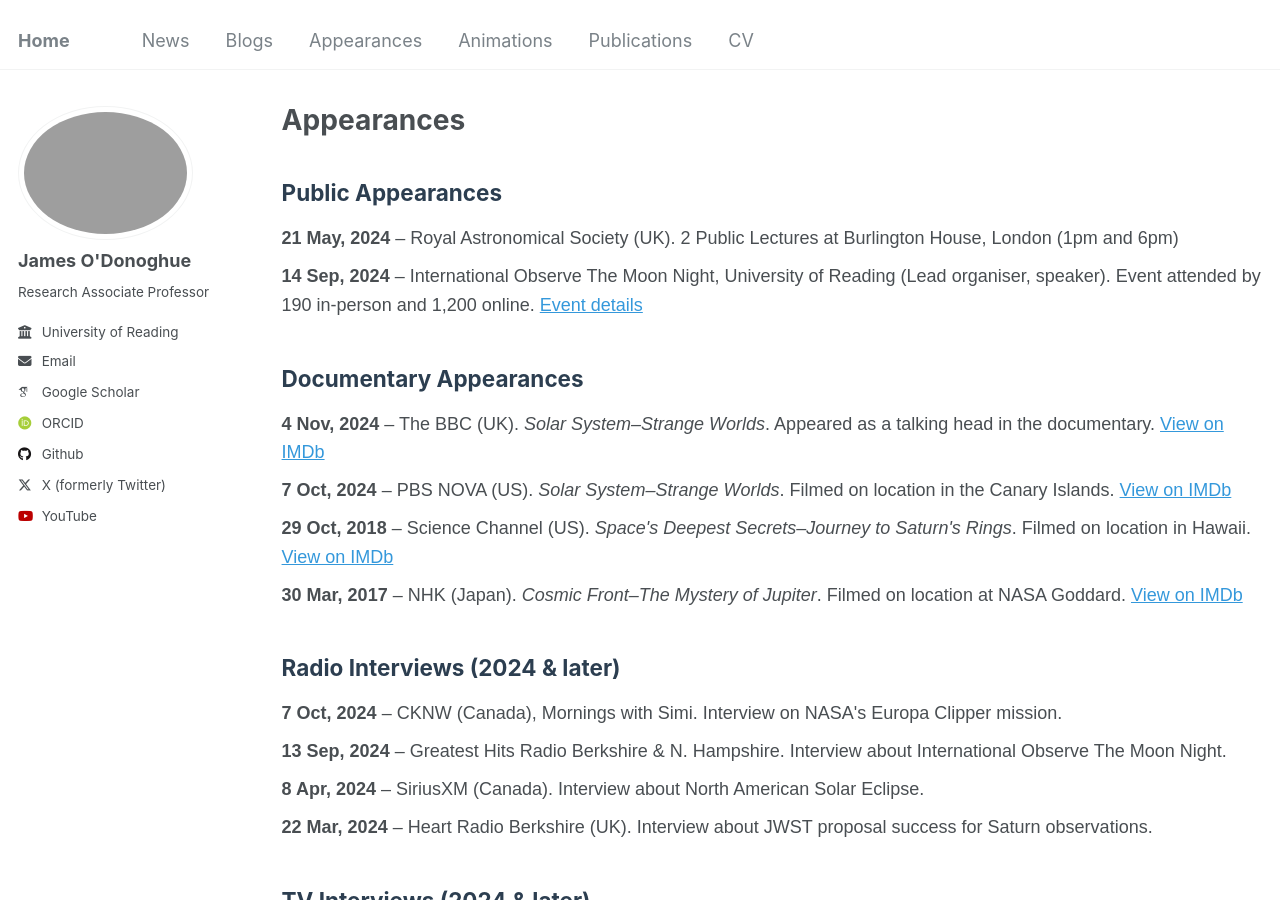
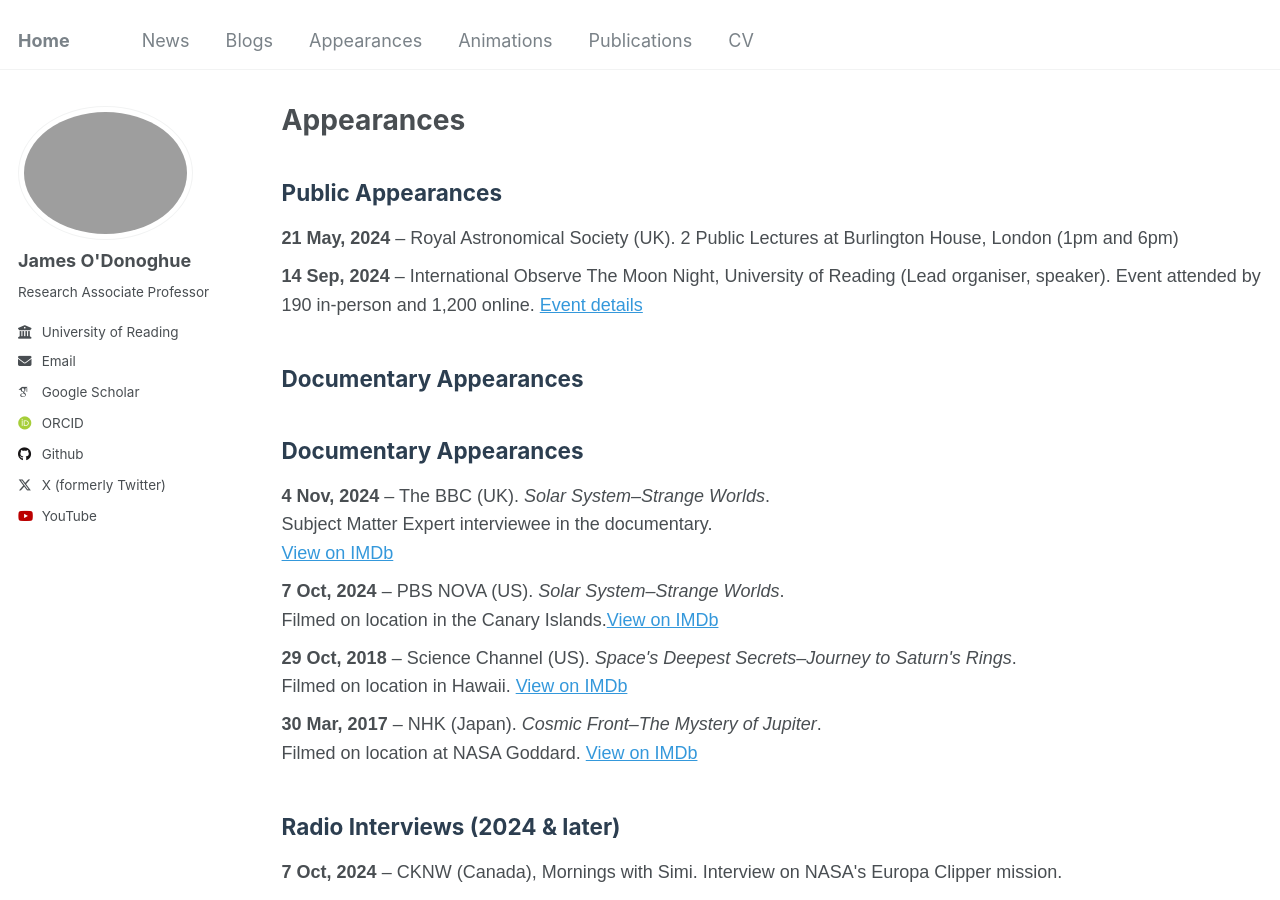
Before and after one commit to odonoghuespace/odonoghuespace.github.io, a Jekyll site: the page built from _pages/appearances.html, in a window 1280 px wide and 900 px high. Built offline with Jekyll 4.4.1, drawn with Linux system fonts in a browser that asks for light colours; some web fonts are replaced.

Commit message:
Update appearances.html

```diff
--- a/_pages/appearances.html
+++ b/_pages/appearances.html
@@ -48,12 +48,26 @@ author_profile: true
 
     <div class="section">
         <h2>Documentary Appearances</h2>
-        <ul>
-            <li><strong>4 Nov, 2024</strong> – The BBC (UK). <em>Solar System–Strange Worlds</em>. Appeared as a talking head in the documentary. <a href="https://m.imdb.com/title/tt33710647/?ref_=tt_eps_top" target="_blank">View on IMDb</a></li>
-            <li><strong>7 Oct, 2024</strong> – PBS NOVA (US). <em>Solar System–Strange Worlds</em>. Filmed on location in the Canary Islands. <a href="https://m.imdb.com/title/tt33575526/?ref_=tt_ov_ep_pr" target="_blank">View on IMDb</a></li>
-            <li><strong>29 Oct, 2018</strong> – Science Channel (US). <em>Space's Deepest Secrets–Journey to Saturn's Rings</em>. Filmed on location in Hawaii. <a href="https://m.imdb.com/title/tt9208136/?ref_=ttep_ep3" target="_blank">View on IMDb</a></li>
-            <li><strong>30 Mar, 2017</strong> – NHK (Japan). <em>Cosmic Front–The Mystery of Jupiter</em>. Filmed on location at NASA Goddard. <a href="https://m.imdb.com/title/tt9252696/?ref_=tt_cl_eps_sm_1" target="_blank">View on IMDb</a></li>
-        </ul>
+         <h2>Documentary Appearances</h2>
+    <ul>
+        <li>
+            <strong>4 Nov, 2024</strong> – The BBC (UK). <em>Solar System–Strange Worlds</em>.
+            <br>Subject Matter Expert interviewee in the documentary.
+            <br><a href="https://m.imdb.com/title/tt33710647/?ref_=tt_eps_top" target="_blank">View on IMDb</a>
+        </li>
+        <li>
+            <strong>7 Oct, 2024</strong> – PBS NOVA (US). <em>Solar System–Strange Worlds</em>.
+            <br>Filmed on location in the Canary Islands.<a href="https://m.imdb.com/title/tt33575526/?ref_=tt_ov_ep_pr" target="_blank">View on IMDb</a>
+        </li>
+        <li>
+            <strong>29 Oct, 2018</strong> – Science Channel (US). <em>Space's Deepest Secrets–Journey to Saturn's Rings</em>.
+            <br>Filmed on location in Hawaii. <a href="https://m.imdb.com/title/tt9208136/?ref_=ttep_ep3" target="_blank">View on IMDb</a>
+        </li>
+        <li>
+            <strong>30 Mar, 2017</strong> – NHK (Japan). <em>Cosmic Front–The Mystery of Jupiter</em>.
+            <br>Filmed on location at NASA Goddard. <a href="https://m.imdb.com/title/tt9252696/?ref_=tt_cl_eps_sm_1" target="_blank">View on IMDb</a>
+        </li>
+    </ul>
     </div>
 
     <div class="section">
```
